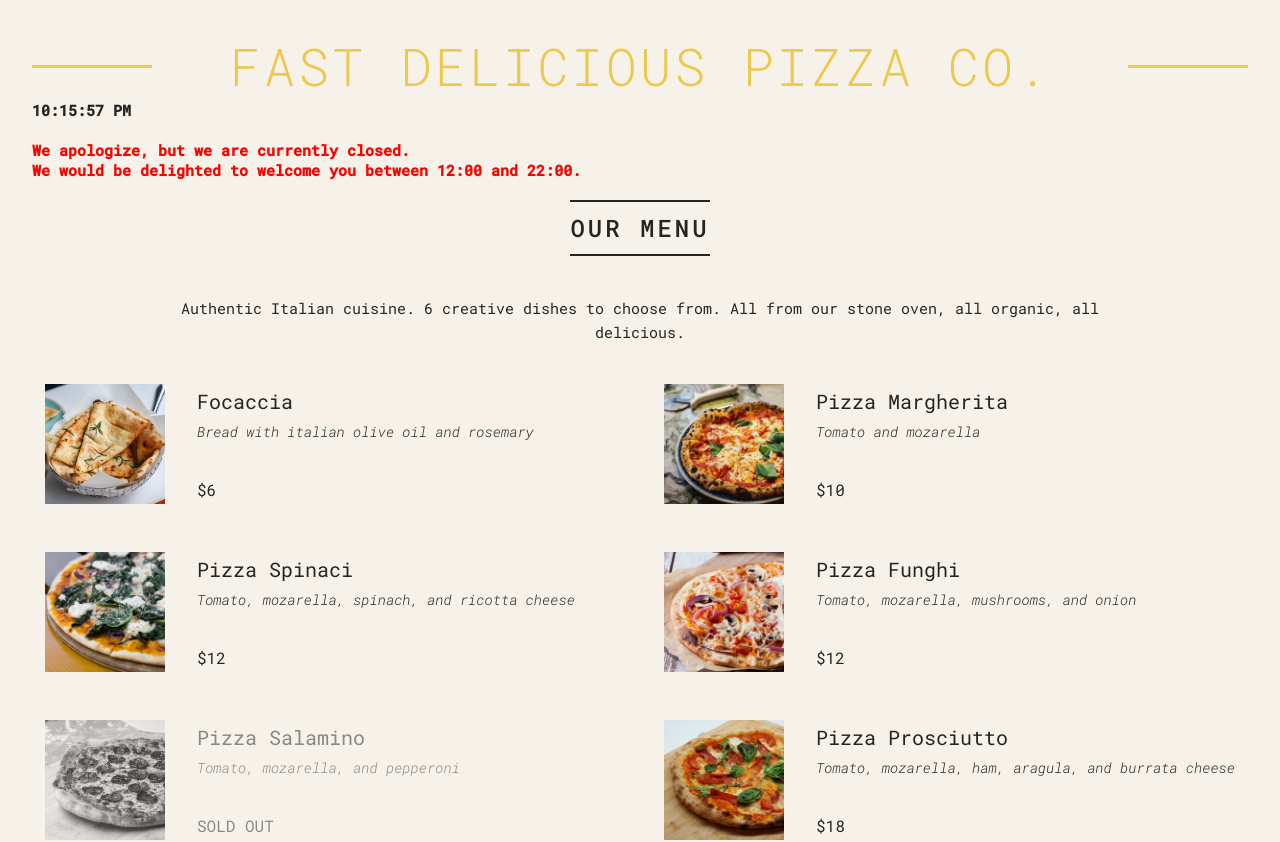
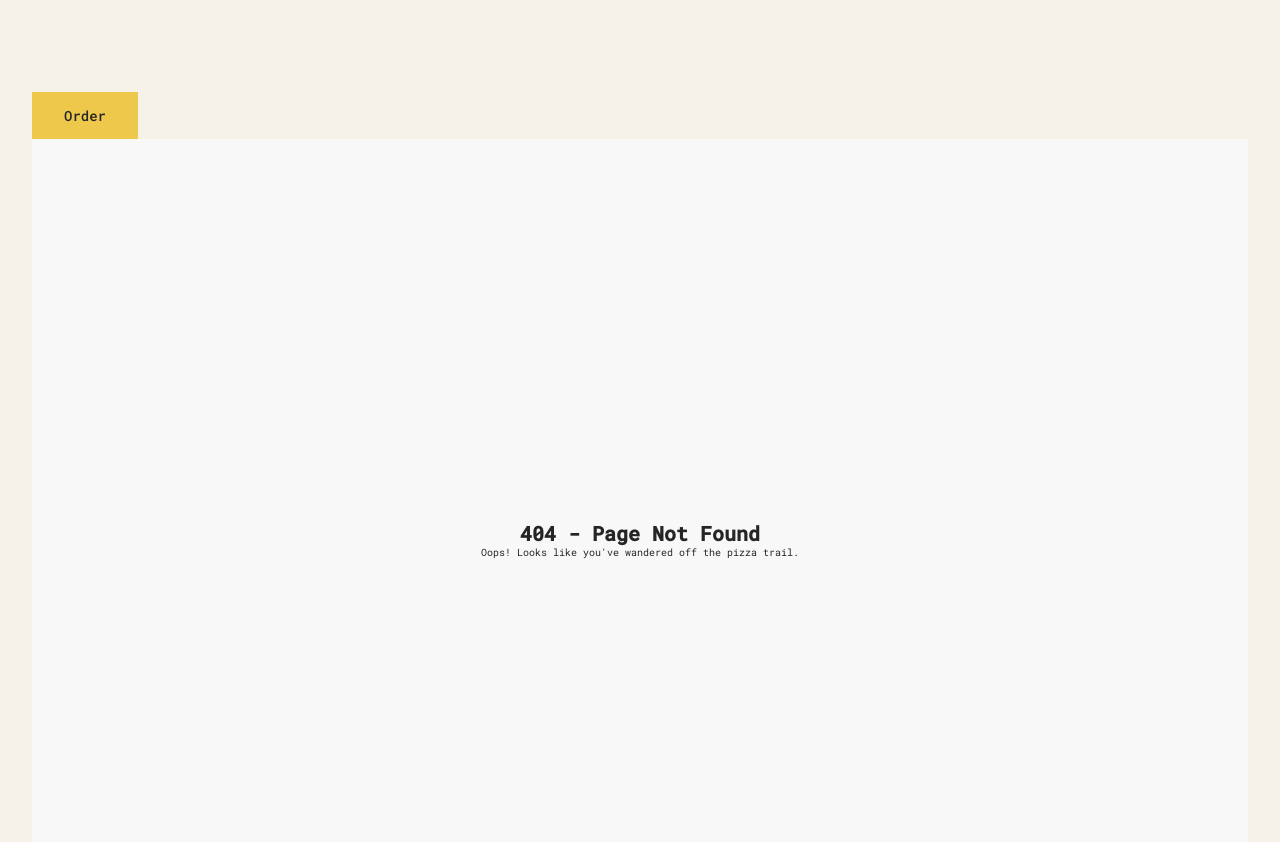
Before and after one commit to Scientific-Research/pizza-menu, a React (Vite) app: page /404 in a window 1280 px wide. Shown: the top 842 px of the page. Built offline with nearby package versions, Linux system fonts and the light colour scheme.

Commit message:
after spending some hours, it works finally!

```diff
--- a/package.json
+++ b/package.json
@@ -10,7 +10,8 @@
   },
   "dependencies": {
     "react": "^18.2.0",
-    "react-dom": "^18.2.0"
+    "react-dom": "^18.2.0",
+    "react-router-dom": "^6.22.3"
   },
   "devDependencies": {
     "@types/react": "^18.0.28",
--- a/src/App.tsx
+++ b/src/App.tsx
@@ -1,6 +1,12 @@
-// import "./App.css";
-
 import { useEffect, useState } from "react";
+import { NotFoundPage } from "./components/NotFoundPage";
+import {
+  BrowserRouter as Router,
+  Route,
+  Routes,
+  Navigate,
+  useNavigate,
+} from "react-router-dom";
 
 let pizzaData = [
   {
@@ -57,12 +63,19 @@ interface IPizza {
 }
 
 export default function App() {
+  const navigate = useNavigate();
   return (
     <>
-      <div className="container">
-        {/* <h1>Hello REACT!</h1> */}
-        {/* <p>JS</p> */}
-      </div>
+      {/* <Router> */}
+      <button className="btn" onClick={() => navigate("/404")}>
+        Order
+      </button>
+      <Routes>
+        <Route path="/" element={<Navigate to="/" />} />
+        <Route path="/404" element={<NotFoundPage />} />
+        <Route path="*" element={<NotFoundPage />} />
+      </Routes>
+      {/* </Router> */}
     </>
   );
 }
@@ -178,10 +191,18 @@ export const Pizza = ({ pizzaObj }: { pizzaObj: IPizza }) => {
 };
 
 export const Footer = () => {
+  // const navigate = useNavigate();
+  // const handleOrderClick = () => {
+  //   navigate("/404");
+  // };
+
   return (
     <footer className="footer">
       <div className="order">
-        <button className="btn">Order</button>
+        {/* <button className="btn" onClick={handleOrderClick}> */}
+        {/* <button className="btn" onClick={navigate("/404")}>
+          Order
+        </button> */}
       </div>
     </footer>
   );
--- /dev/null
+++ b/src/components/NotFoundPage.tsx
@@ -0,0 +1,11 @@
+import React from "react";
+import "../index.css";
+
+export const NotFoundPage: React.FC = () => {
+  return (
+    <div className="not-found-page">
+      <h1>404 - Page Not Found</h1>
+      <p>Oops! Looks like you've wandered off the pizza trail.</p>
+    </div>
+  );
+};
--- a/src/index.css
+++ b/src/index.css
@@ -203,6 +203,18 @@ body {
   background-color: #e9bb24;
 }
 
+/* CSS for NotFoundPage.tsx */
+
+.not-found-page {
+  display: flex;
+  flex-direction: column;
+  align-items: center;
+  justify-content: center;
+  height: 100vh;
+  background-color: #f8f8f8;
+  /* Add your animation styles here */
+}
+
 /*
 SPACING SYSTEM (px)
 2 / 4 / 8 / 12 / 16 / 24 / 32 / 40 / 48 / 64 / 80 / 96 / 128
--- a/src/main.tsx
+++ b/src/main.tsx
@@ -2,14 +2,17 @@ import React from "react";
 import ReactDOM from "react-dom/client";
 import App, { Header, Footer, Menu } from "./App";
 import "./index.css";
+import { BrowserRouter } from "react-router-dom";
 
 ReactDOM.createRoot(document.getElementById("root") as HTMLElement).render(
   <React.StrictMode>
     <>
-      <App />
-      <Header />
-      <Menu />
-      <Footer />
+      <BrowserRouter>
+        <App />
+        <Header />
+        <Menu />
+        <Footer />
+      </BrowserRouter>
     </>
   </React.StrictMode>
 );
```
Also changed, not shown: 1 other file (tests, documents, lock files or other folders).
